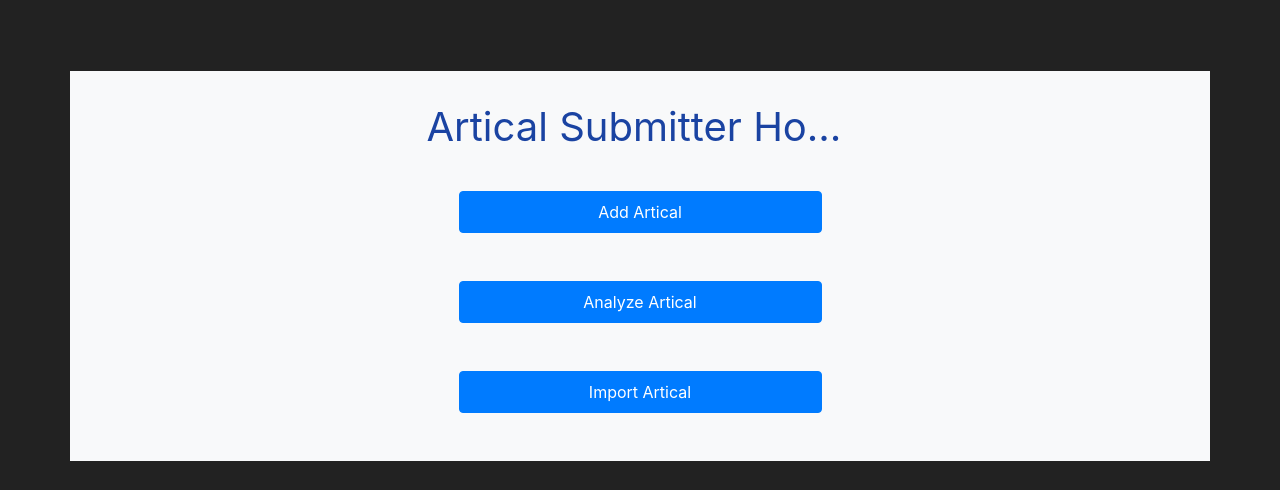
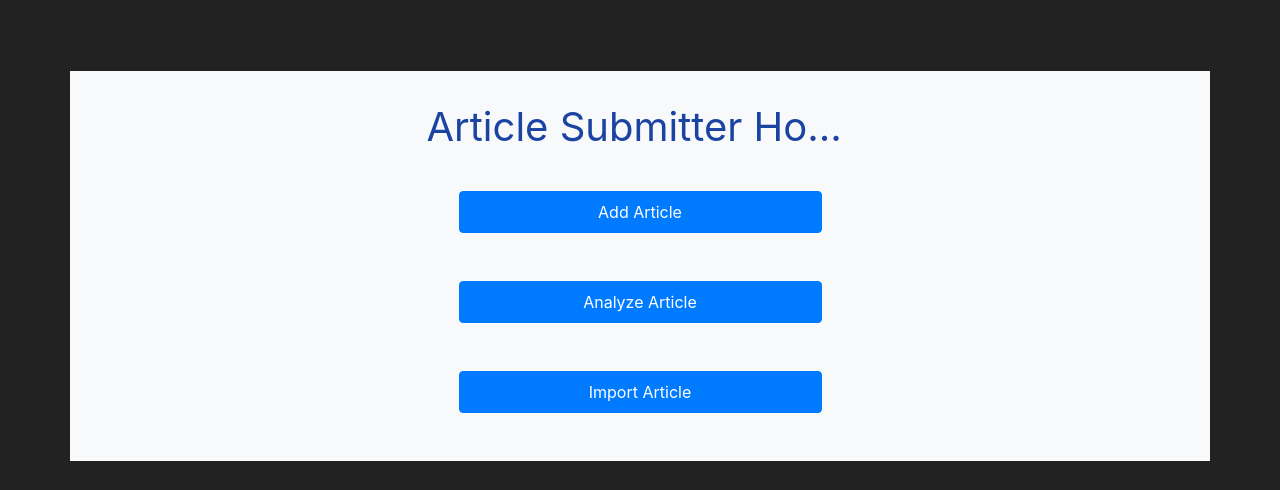
Before and after one commit to mira349/SEEDS, a PHP site: page / in a window 1280 px wide. Shown: the part 190-680 px from the top of the page. Run offline with PHP 8.4, Linux system fonts and the light colour scheme.

Commit message:
correct spelling

```diff
--- a/articalSubmitter/add.php
+++ b/articalSubmitter/add.php
@@ -7,7 +7,7 @@
             <div class="container">
                 <div class="row text-white">
                     <div class="col-xl-5 col-lg-6 col-md-8 col-sm-10 mx-auto text-center form p-4">
-                        <h1 class="font-weight-normal py-2 text-truncate text-custom text-left">Artical Submitter
+                        <h1 class="font-weight-normal py-2 text-truncate text-custom text-left">Article Submitter
                             Form</h1>
                         <p class="p text-center">
                             <?php
--- a/articalSubmitter/analyze.php
+++ b/articalSubmitter/analyze.php
@@ -10,7 +10,7 @@
             <div class="container">
                 <div class="row text-white bg-light">
                     <div class="col-xl-10 col-lg-10 col-md-10 col-sm-12 mx-auto text-center form p-1">
-                        <h1 class="font-weight-normal py-2 text-truncate text-custom text-left">Analyze artical</h1>
+                        <h1 class="font-weight-normal py-2 text-truncate text-custom text-left">Analyze article</h1>
                         <div class="px-2">
 
                             <div class="table-responsive">
--- a/articalSubmitter/index.php
+++ b/articalSubmitter/index.php
@@ -7,19 +7,19 @@
             <div class="container">
                 <div class="row text-white bg-light border-rounded">
                     <div class="col-xl-5 col-lg-6 col-md-8 col-sm-10 mx-auto text-center form p-4">
-                        <h1 class="font-weight-normal py-2 text-truncate text-custom text-left">Artical Submitter
+                        <h1 class="font-weight-normal py-2 text-truncate text-custom text-left">Article Submitter
                             Home Page</h1>
 
                         <div class="px-2">
                             <div class="row">
                                 <div class="col-12">
-                                    <a class="nav-link btn btn-primary m-4" href="add.php">Add Artical</a>
+                                    <a class="nav-link btn btn-primary m-4" href="add.php">Add Article</a>
                                 </div>
                                 <div class="col-12">
-                                    <a class="nav-link btn btn-primary m-4" href="analyze.php">Analyze Artical</a>
+                                    <a class="nav-link btn btn-primary m-4" href="analyze.php">Analyze Article</a>
                                 </div>
                                 <div class="col-12">
-                                    <a class="nav-link btn btn-primary m-4" href="import.php">Import Artical</a>
+                                    <a class="nav-link btn btn-primary m-4" href="import.php">Import Article</a>
                                 </div>
                             </div>
                         </div>
--- a/articalSubmitter/searchView.php
+++ b/articalSubmitter/searchView.php
@@ -35,7 +35,7 @@
                 <div class="container">
                     <div class="row text-white">
                         <div class="col-xl-10 col-lg-10 col-md-10 col-sm-12 mx-auto text-center form p-4">
-                            <h1 class="font-weight-normal py-2 text-truncate text-custom text-center">Search artical
+                            <h1 class="font-weight-normal py-2 text-truncate text-custom text-center">Search article
                             </h1>
                             <div class="px-2">
                                 <form action="#" class="justify-content-center text-custom" method="GET">
```
